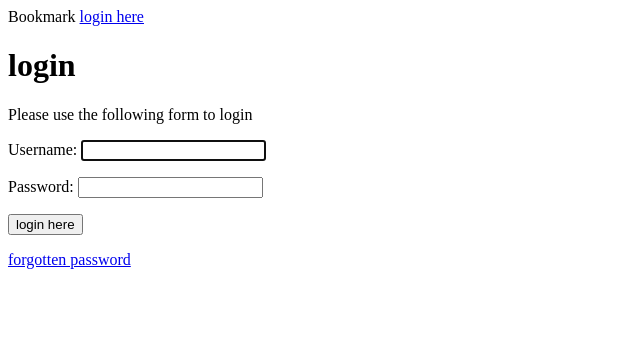
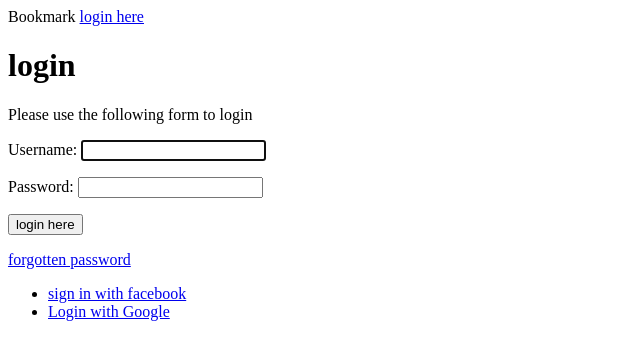
Before and after one commit to Ansah-98/bookmarks-new-, a Django app: page /login/ in a window 1280 px wide. Shown: the top 360 px of the page, without its empty margins (0-640 px from the left). Run offline with Django 4.2, Linux system fonts and the light colour scheme.

Commit message:
added social authentication(google facebook "twitter waiting for a review")

```diff
--- a/account/templates/account/login.html
+++ b/account/templates/account/login.html
@@ -11,5 +11,7 @@
 
     <p></p><input type="submit" name="login_form" value="login here" id=""></p>
 </form>
+<p>i dont even know what to say </p>
+
 
 {%endblock content%}
--- a/account/templates/registration/login.html
+++ b/account/templates/registration/login.html
@@ -21,5 +21,21 @@
 <p>
     <a href="{%url 'password-reset'%}">forgotten password</a>
 </p>
+
+<div class="social">
+    <ul>
+        <li class="facebook">
+            <a href='{% url "social:begin" "facebook" %}'>
+                sign in with  facebook
+            </a>
+        </li>
+        <li class="google">
+            <a href='{% url "social:begin" "google-oauth2" %}'>Login with
+          Google</a>
+        </li>
+    </ul>
+
+</div>
+
 {%endif%}
 {%endblock content%}
--- a/bookmark/urls.py
+++ b/bookmark/urls.py
@@ -20,7 +20,7 @@ from django.conf import settings
 
 urlpatterns = [
     path('admin/', admin.site.urls),
-    path('',include("account.urls"))
-]
+    path('',include("account.urls")),
+path('social-auth/',include('social_django.urls', namespace='social')),]
 
 urlpatterns += static(settings.MEDIA_URL ,document_root = settings.MEDIA_ROOT)
```
Also changed, not shown: bookmark/settings.py (+16 -3 lines), db.sqlite3, 3 other files.
